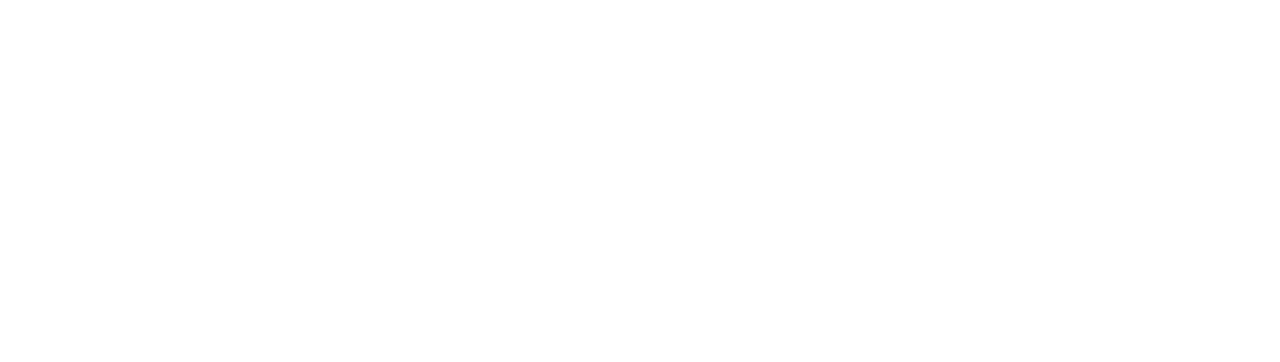
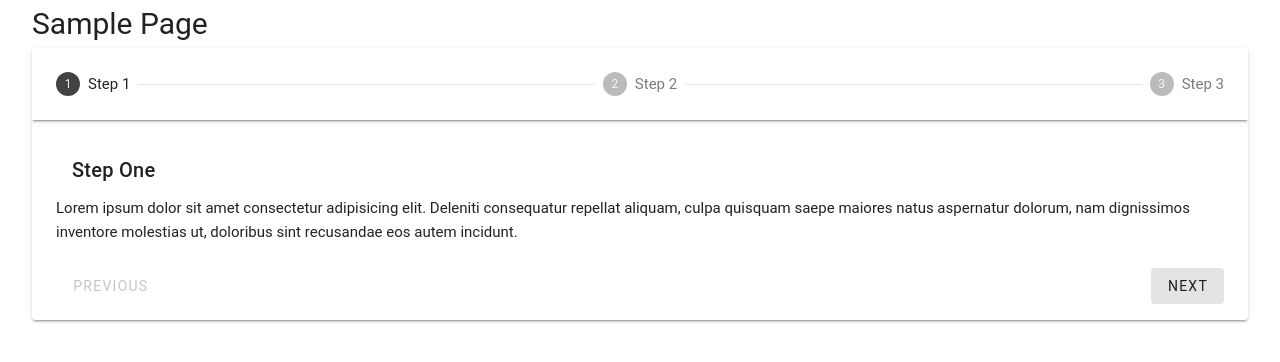
Before and after one commit to nadun96/ats_simple, a Vue app: page /sample in a window 1280 px wide. Before the commit this address had no page. Shown: the top 362 px of the page. Built offline with nearby package versions, Linux system fonts and the light colour scheme.

Commit message:
added: sample route

```diff
--- /dev/null
+++ b/src/components/CdStepper.vue
@@ -0,0 +1,30 @@
+<!-- eslint-disable vue/valid-v-slot -->
+<template>
+  <v-stepper prev-text="Previous" next-text="Next" :items="['Step 1', 'Step 2', 'Step 3']">
+    <template v-slot:item.1>
+      <v-card title="Step One" flat
+        >Lorem ipsum dolor sit amet consectetur adipisicing elit. Deleniti consequatur repellat
+        aliquam, culpa quisquam saepe maiores natus aspernatur dolorum, nam dignissimos inventore
+        molestias ut, doloribus sint recusandae eos autem incidunt.</v-card
+      >
+    </template>
+
+    <template v-slot:item.2>
+      <v-card title="Step Two" flat
+        >Lorem ipsum dolor sit amet consectetur adipisicing elit. Deleniti consequatur repellat
+        aliquam, culpa quisquam saepe maiores natus aspernatur dolorum, nam dignissimos inventore
+        molestias ut, doloribus sint recusandae eos autem incidunt.</v-card
+      >
+    </template>
+
+    <template v-slot:item.3>
+      <v-card title="Step Three" flat
+        >Lorem ipsum dolor sit amet consectetur adipisicing elit. Deleniti consequatur repellat
+        aliquam, culpa quisquam saepe maiores natus aspernatur dolorum, nam dignissimos inventore
+        molestias ut, doloribus sint recusandae eos autem incidunt.</v-card
+      >
+    </template>
+  </v-stepper>
+</template>
+
+<script setup lang="ts"></script>
--- a/src/router/index.ts
+++ b/src/router/index.ts
@@ -1,6 +1,8 @@
 import { createRouter, createWebHistory } from 'vue-router'
 import HomeView from '@/views/HomeView.vue'
 import AppBarMain from '@/components/header/AppBarMain.vue'
+import SampleView from '@/views/SampleView.vue'
+
 const router = createRouter({
   history: createWebHistory(import.meta.env.BASE_URL),
   routes: [
@@ -14,6 +16,11 @@
       name: 'appbar',
       component: AppBarMain,
     },
+    {
+      path: '/sample',
+      name: 'samplePage',
+      component: SampleView,
+    },
   ]
 })
 
--- /dev/null
+++ b/src/views/SampleView.vue
@@ -0,0 +1,14 @@
+<template>
+  <h1>Sample Page</h1>
+  <cd-stepper></cd-stepper>
+</template>
+
+<script lang="ts">
+import CdStepper from '@/components/CdStepper.vue'
+
+export default {
+  components: {
+    'cd-stepper': CdStepper,
+  },
+}
+</script>
```
Also changed, not shown: package.json (+25 -25 lines).
